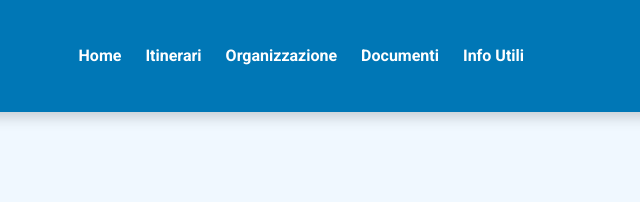
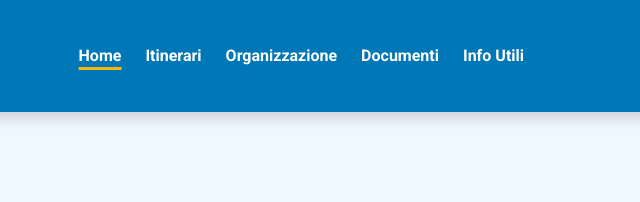
Before and after one commit to emanueledavi/MALTA-2025, a plain HTML site: page meteo.html in a window 1280 px wide. Shown: the top 202 px of the page, 550-1190 px from the left. Drawn offline with nearby package versions, Linux system fonts and the light colour scheme; no server answers.

Commit message:
meteo
meteo change

```diff
--- a/meteo.html
+++ b/meteo.html
@@ -17,9 +17,8 @@
         <button class="hamburger-menu" aria-label="Apri menu">☰</button>
         <button class="close-menu" aria-label="Chiudi menu">X</button>
         <div class="nav-links-container">
-
             <ul class="nav-links">
-                    <li><a href="index.html" class="nav-link">Home</a></li>
+                <li><a href="index.html" class="nav-link active">Home</a></li>
                 <li><a href="itinerary.html" class="nav-link">Itinerari</a></li>
                 <li><a href="organization.html" class="nav-link">Organizzazione</a></li>
                 <li><a href="documents.html" class="nav-link">Documenti</a></li>
```
Lines whose indentation alone changed are shown as unchanged.
